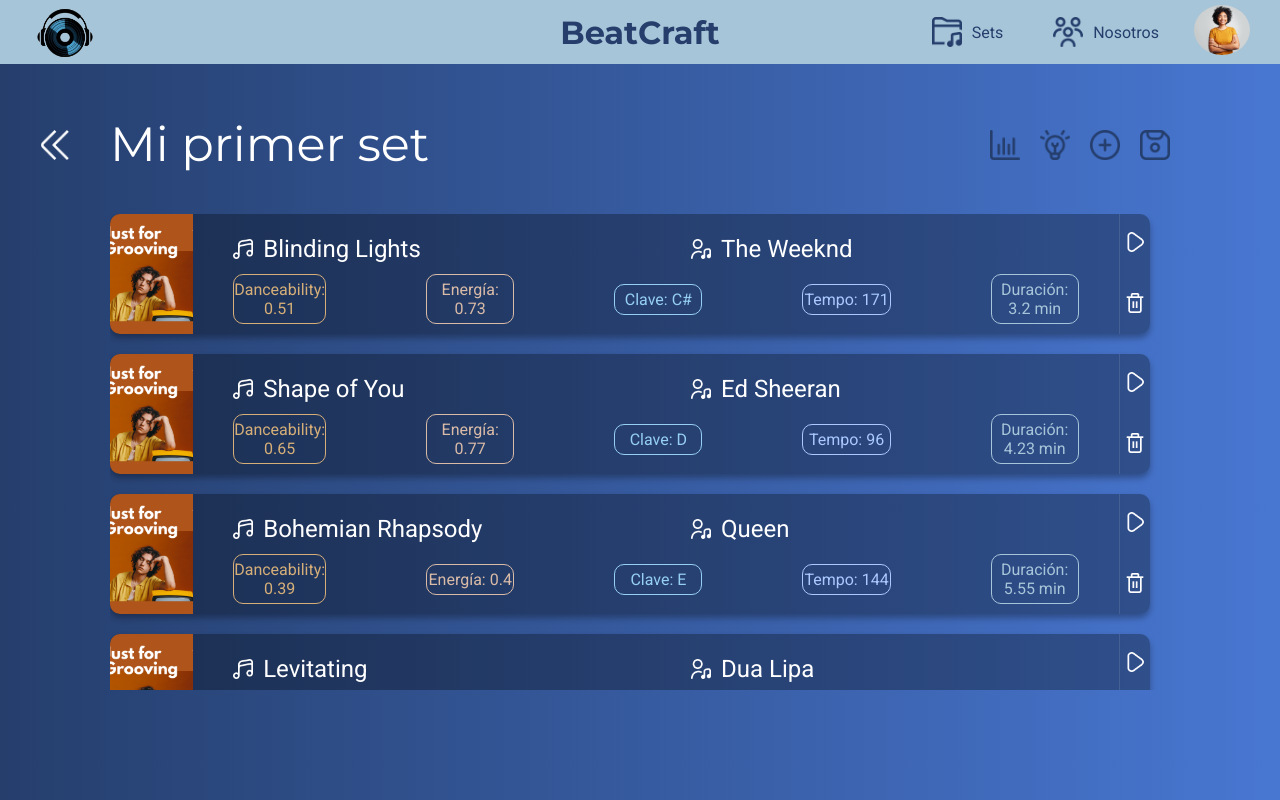
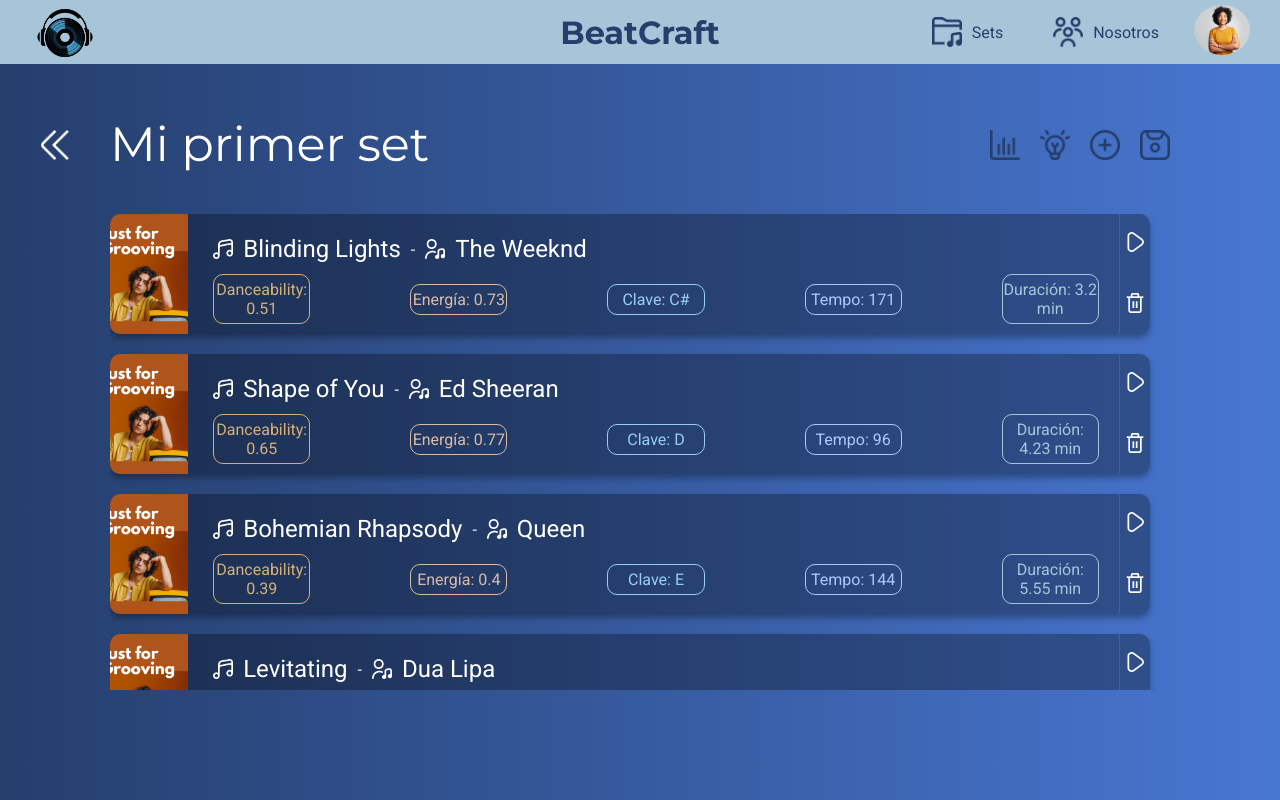
Before and after one commit to cascodenotch/beatfront, an Angular app: page /editar-set in a window 1280 px wide. Built offline with nearby package versions, Linux system fonts and the light colour scheme.

Commit message:
ajustes maquetacion tarjetas canciones editar set

```diff
--- a/src/app/component/tarjeta-cancion-set/tarjeta-cancion-set.component.css
+++ b/src/app/component/tarjeta-cancion-set/tarjeta-cancion-set.component.css
@@ -13,7 +13,7 @@
     position: absolute;
     top: 0;
     left: 0;
-    width: 8%;
+    width: 7.5%;
     height: 100%;
 }
 
@@ -39,10 +39,12 @@
 /* Contenedor del título y el autor, usando grid */
 .title-author-container {
     height: 50%;
-    display: grid;
-    grid-template-columns: 1fr 1fr;
+    display: flex;
+    flex-direction: row;
+    justify-content: flex-start;
     align-items: center;
     gap: 10px;
+    margin-left: 10px
 }
 
 /* Contenedor de cada ítem dentro del título y autor */
@@ -52,8 +54,7 @@
     justify-content: flex-start;
     align-items: center;
     gap: 10px;
-    width: 100%;
-    margin-left: 30px;
+    width: auto;
 }
 
 .title-author-item img {
@@ -63,13 +64,12 @@
 
 /* Contenedor de las características de la canción */
 .song-features-container {
-    /* border: 1px solid plum; */
     height: 50%;
     display: grid;
     /* grid-template-columns: auto auto auto auto auto; */
     align-items: center;
-    margin-left: 30px;
-    margin-right: 30px;
+    margin-left: 10px;
+    margin-right: 10px;
     display: flex;
     flex-direction: row;
     gap: 100px;
@@ -129,6 +129,12 @@
     cursor: pointer !important;
 }
 
+.buttons-container img:hover {
+    width: 25px;
+    height: 25px;
+}
+
+
 /* Subtítulos */
 .subtitle {
     font-size: 24px;
--- a/src/app/component/tarjeta-cancion-set/tarjeta-cancion-set.component.html
+++ b/src/app/component/tarjeta-cancion-set/tarjeta-cancion-set.component.html
@@ -12,6 +12,7 @@
                 <img src="../../../assets/Iconos/title.png" alt="title">
                 <p class="subtitle" id="song-title">{{ card.title }}</p>
             </div>
+            <p> - </p>
             <div class="title-author-item">
                 <img src="../../../assets/Iconos/author.png" alt="author">
                 <p class="subtitle" id="song-author">{{ card.author }}</p>
```
